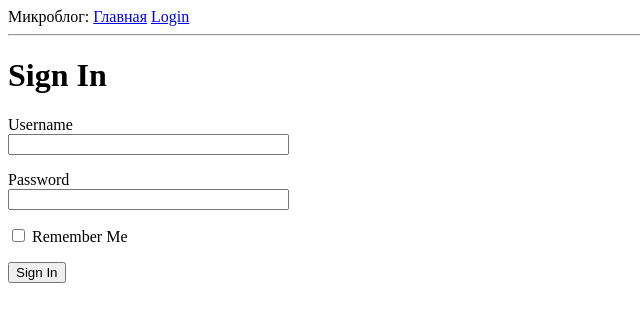
After one commit to p3plos/learn_Flask, a Flask app: page /login in a window 1280 px wide. The commit adds this page. Shown: the top 322 px of the page, without its empty margins (0-640 px from the left). Run offline with Flask 2, Linux system fonts and the light colour scheme.

Commit message:
Learn WTForms adn add login.html

```diff
--- a/app/__init__.py
+++ b/app/__init__.py
@@ -1,6 +1,8 @@
 from flask import Flask
 
+from config import Config
 
 app = Flask(__name__)
+app.config.from_object(Config)
 
 from app import routes
--- /dev/null
+++ b/app/forms.py
@@ -0,0 +1,10 @@
+from flask_wtf import FlaskForm
+from wtforms import StringField, PasswordField, BooleanField, SubmitField
+from wtforms.validators import DataRequired
+
+
+class LoginForm(FlaskForm):
+    username = StringField('Username', validators=[DataRequired()])
+    password = PasswordField('Password', validators=[DataRequired()])
+    remember_me = BooleanField('Remember Me')
+    submit = SubmitField('Sign In')
--- a/app/routes.py
+++ b/app/routes.py
@@ -1,7 +1,8 @@
 # -*- coding: utf-8 -*-
-from flask import render_template
+from flask import render_template, flash, redirect, url_for
 
 from app import app
+from app.forms import LoginForm
 
 
 @app.route('/')
@@ -24,3 +25,12 @@ def index():
     ]
     return render_template('index.html', title='Главная', user=user,
                            posts=posts)
+
+@app.route('/login', methods=['POST', 'GET'])
+def login():
+    form = LoginForm()
+    if form.validate_on_submit():
+        flash(f'Login requested for user {form.username.data}, '
+              f'remember_me={form.remember_me.data}')
+        return redirect(url_for('index'))
+    return render_template('login.html', title='Sign In', form=form)
--- a/app/templates/base.html
+++ b/app/templates/base.html
@@ -9,8 +9,20 @@
     {% endif %}
 </head>
 <body>
-    <div>Микроблог: <a href="/index">Главная</a></div>
+    <div>Микроблог:
+        <a href="{{ url_for('index') }}">Главная</a>
+        <a href="{{ url_for('login') }}">Login</a>
+    </div>
     <hr>
+    {% with messages = get_flashed_messages() %}
+        {% if messages %}
+        <ul>
+            {% for message in messages %}
+            <li>{{ message }}</li>
+            {% endfor %}
+        </ul>
+        {% endif %}
+        {% endwith %}
     {% block content %}{% endblock %}
 </body>
 </html>
--- /dev/null
+++ b/app/templates/login.html
@@ -0,0 +1,24 @@
+{% extends "base.html" %}
+
+{% block content %}
+    <h1>Sign In</h1>
+    <form action="" method="post" novalidate>
+        {{ form.hidden_tag() }}
+        <p>
+            {{ form.username.label }}<br>
+            {{ form.username(size=32) }}
+            {% for error in form.username.errors %}
+            <span style="color: red;">[{{ error }}]</span>
+            {% endfor %}
+        </p>
+        <p>
+            {{ form.password.label }}<br>
+            {{ form.password(size=32) }}
+            {% for error in form.password.errors %}
+            <span style="color: red;">[{{ error }}]</span>
+            {% endfor %}
+        </p>
+        <p>{{ form.remember_me() }} {{ form.remember_me.label }}</p>
+        <p>{{ form.submit() }}</p>
+    </form>
+{% endblock %}
--- /dev/null
+++ b/config.py
@@ -0,0 +1,5 @@
+import os
+
+
+class Config(object):
+    SECRET_KEY = os.environ.get('SECRET_KEY') or '123'
```
Also changed, not shown: 2 other files.
